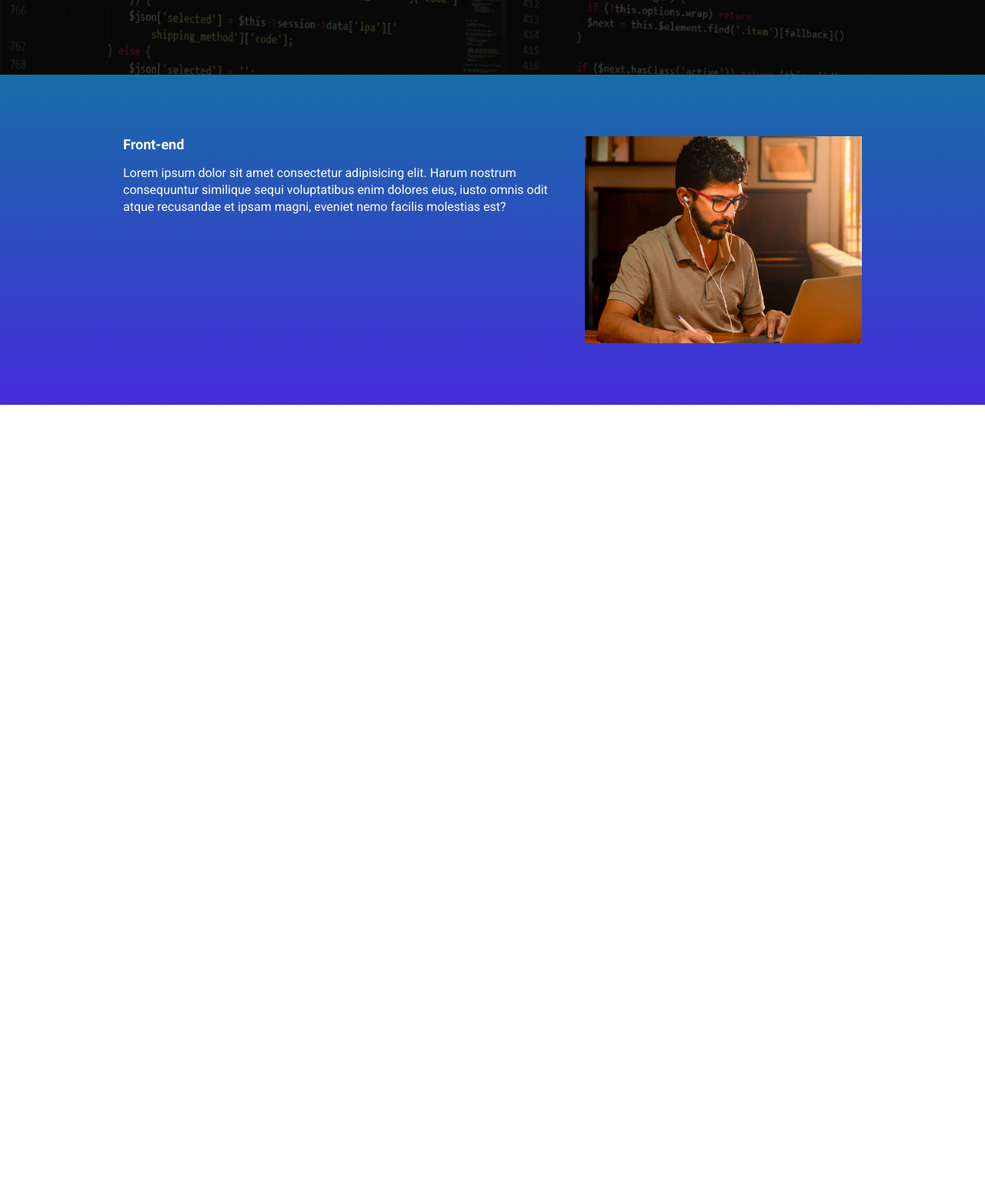
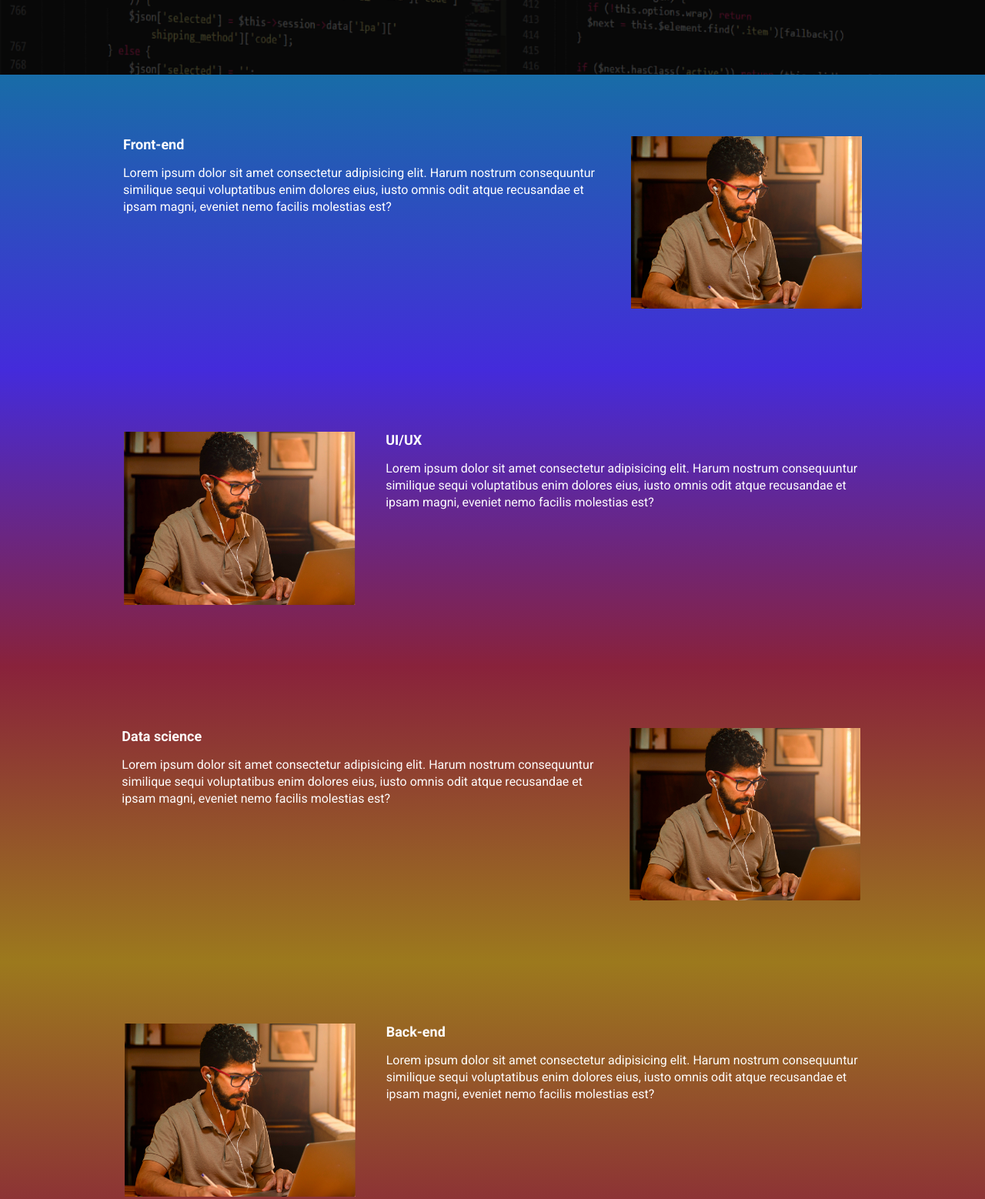
Before and after one commit to leocarapecos/ebac_tech_talks, a website built with Parcel: page src/index.html in a window 1280 px wide. Shown: the part 464-2022 px from the top of the page at 77% size. Before the commit the page ends 990 px from the top, so only its background shows below. Built offline with nearby package versions, Linux system fonts and the light colour scheme.

Commit message:
estilizando seções

```diff
--- a/src/index.html
+++ b/src/index.html
@@ -9,6 +9,7 @@
     <link rel="preconnect" href="https://fonts.gstatic.com" crossorigin>
     <link href="https://fonts.googleapis.com/css2?family=Roboto:wght@400;700;900&display=swap" rel="stylesheet">
     <link rel="stylesheet" href="./styles/main.scss">
+    <link rel="stylesheet" href="https://unpkg.com/aos@next/dist/aos.css" />
 </head>
 <body>
     <header class="hero">
@@ -43,8 +44,8 @@
         </div>
     </header>
 
-    <section class="event">
-        <div class="container">
+    <section class="event event--frontend" >
+        <div class="container" data-aos="fade-right" data-aos-duration="3000">
             <div class="event__details">
                 <h2 class="event__details__title">Front-end</h2>
                 <p class="event__details__description">
@@ -56,7 +57,46 @@
         </div>
     </section>
 
+    <section class="event event--ux-ui event--image-left " >
+        <div class="container" data-aos="fade-left" data-aos-duration="3000">
+            <div class="event__details">
+                <h2 class="event__details__title">UI/UX</h2>
+                <p class="event__details__description">
+                    Lorem ipsum dolor sit amet consectetur adipisicing elit. Harum nostrum consequuntur similique sequi voluptatibus enim dolores eius, iusto omnis odit atque recusandae et ipsam magni, eveniet nemo facilis molestias est?
+                </p>
 
+            </div>
+            <img class="event__image" src="./images/frontend.png" alt="Front end">
+        </div>
+    </section>
+
+    <section class="event event--data-science" >
+        <div class="container" data-aos="fade-right" data-aos-duration="3000">
+            <div class="event__details">
+                <h2 class="event__details__title">Data science</h2>
+                <p class="event__details__description">
+                    Lorem ipsum dolor sit amet consectetur adipisicing elit. Harum nostrum consequuntur similique sequi voluptatibus enim dolores eius, iusto omnis odit atque recusandae et ipsam magni, eveniet nemo facilis molestias est?
+                </p>
+
+            </div>
+            <img class="event__image" src="./images/frontend.png" alt="Front end">
+        </div>
+    </section>
+    <section class="event event--backend event--image-left" >
+        <div class="container" data-aos="fade-left" data-aos-duration="3000">
+            <div class="event__details">
+                <h2 class="event__details__title">Back-end</h2>
+                <p class="event__details__description">
+                    Lorem ipsum dolor sit amet consectetur adipisicing elit. Harum nostrum consequuntur similique sequi voluptatibus enim dolores eius, iusto omnis odit atque recusandae et ipsam magni, eveniet nemo facilis molestias est?
+                </p>
+
+            </div>
+            <img class="event__image" src="./images/frontend.png" alt="Front end">
+        </div>
+    </section>
+
+
+    <script src="https://unpkg.com/aos@next/dist/aos.js"></script>
     <script src="./scripts/main.js"></script>
 </body>
 </html>
--- a/src/scripts/main.js
+++ b/src/scripts/main.js
@@ -1 +1 @@
-console.log("Ola mundo");
+AOS.init();
--- /dev/null
+++ b/src/styles/_event.scss
@@ -0,0 +1,70 @@
+@use 'variables';
+
+.event{
+    padding: 80px 0;
+
+
+    &--frontend{
+        background-image: linear-gradient(variables.$blue1,variables.$blue2);
+
+    }
+    &--ux-ui{
+        background-image: linear-gradient(variables.$blue2,variables.$pink);
+
+    }
+    &--data-science{
+        background-image: linear-gradient(variables.$pink,variables.$yellow);
+
+    }
+    &--backend{
+        background-image: linear-gradient(variables.$yellow,variables.$pink);
+
+    }
+    &--image-left{
+
+        .container{
+            flex-direction: row-reverse;
+        }
+    }
+
+    .container{
+    display: flex;
+    gap: 40px;
+    }
+
+    &__image{
+        max-width: 300px;
+
+    }
+
+    &__details{
+
+
+        &__title{
+            margin-bottom: 16px;
+            font-size: 18px;
+            font-weight: bold;
+            margin-bottom: 16px;
+        }
+
+        &__description{
+            line-height: 22px;
+        }
+    }
+
+    @media (max-width:640px){
+        .container{
+            display: block;
+        }
+
+        &__image{
+            width: 100%;
+        }
+
+        &__details{
+            margin-right: 0;
+            margin-bottom: 16px;
+        }
+    }
+
+}
--- /dev/null
+++ b/src/styles/_variables.scss
@@ -0,0 +1,8 @@
+$textColor:#fff;
+$secundaryTextColor:#000;
+$buttonColor:#4f2ac3;
+
+$blue1:#186ca7;
+$blue2:#442bdb;
+$pink:#89223b;
+$yellow:#9c791d;
--- a/src/styles/components/_buttons.scss
+++ b/src/styles/components/_buttons.scss
@@ -1,3 +1,5 @@
+@use '../variables';
+
 .button{
     padding: 12px;
     font-size: 18px;
@@ -7,8 +9,8 @@
     white-space: nowrap;
 
     &--primary{
-        color: #fff;
-        background-color: #4f2ac3;
+        color: variables.$textColor;
+        background-color: variables.$buttonColor;
     }
 
     @media (max-width:640px){
--- a/src/styles/components/_event.scss
+++ /dev/null
@@ -1,43 +0,0 @@
-.event{
-    padding: 80px 0;
-    background-image: linear-gradient(#186ca7, #442bdb);
-
-    .container{
-        display: flex;
-    }
-
-    &__image{
-        max-width: 360px;
-
-    }
-
-    &__details{
-        margin-right: 40px ;
-
-        &__title{
-            margin-bottom: 16px;
-            font-size: 18px;
-            font-weight: bold;
-            margin-bottom: 16px;
-        }
-
-        &__description{
-            line-height: 22px;
-        }
-    }
-    @media (max-width:640px){
-        .container{
-            display: block;
-        }
-
-        &__image{
-            width: 100%;
-        }
-
-        &__details{
-            margin-right: 0;
-            margin-bottom: 16px;
-        }
-    }
-
-}
--- a/src/styles/components/_infos_bar.scss
+++ b/src/styles/components/_infos_bar.scss
@@ -1,3 +1,5 @@
+@use '../variables';
+
 .infos-bar {
     padding:  16px 24px;
     background-color: #fff;
@@ -10,10 +12,10 @@
 
         &__item{
             font-size: 14px;
-            color: #000;
+            color: variables.$secundaryTextColor;
 
             b{
-                color: #000;
+                color: variables.$secundaryTextColor;
                 font-size: 18px;
                 display: block;
             }
--- a/src/styles/main.scss
+++ b/src/styles/main.scss
@@ -1,14 +1,15 @@
 @use 'hero';
 @use 'components/infos_bar';
 @use 'components/buttons';
-@use 'components/event';
+@use 'event';
+@use 'variables';
 
 *{
     margin: 0;
     padding: 0;
     box-sizing: border-box;
     font-family: Roboto, sans-serif;
-    color: #fff;
+    color: variables.$textColor;
     list-style: none;
 }
 
```
